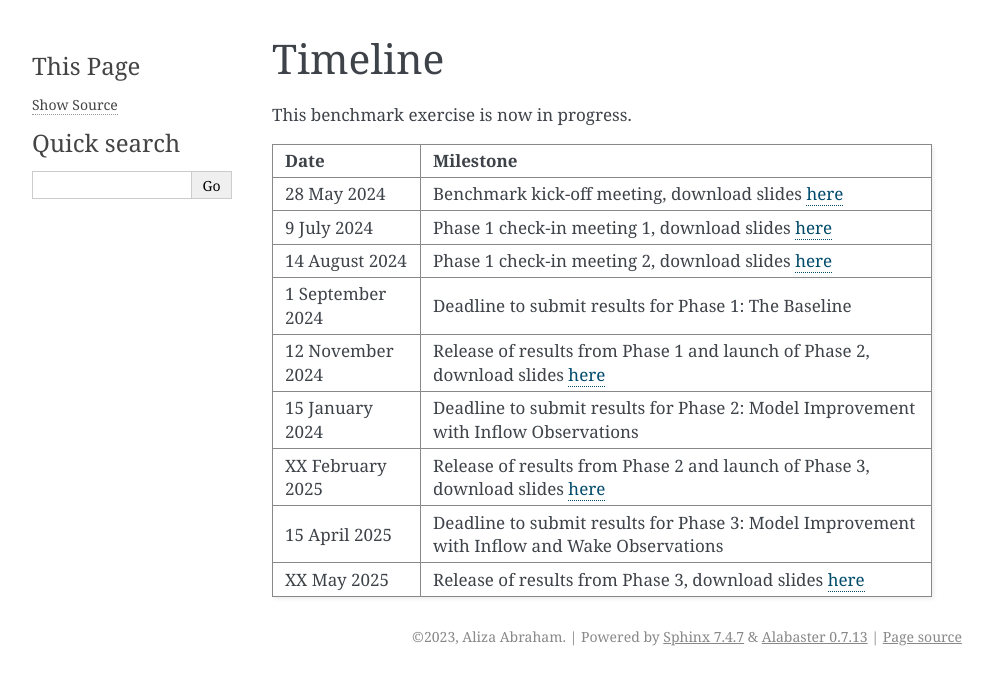
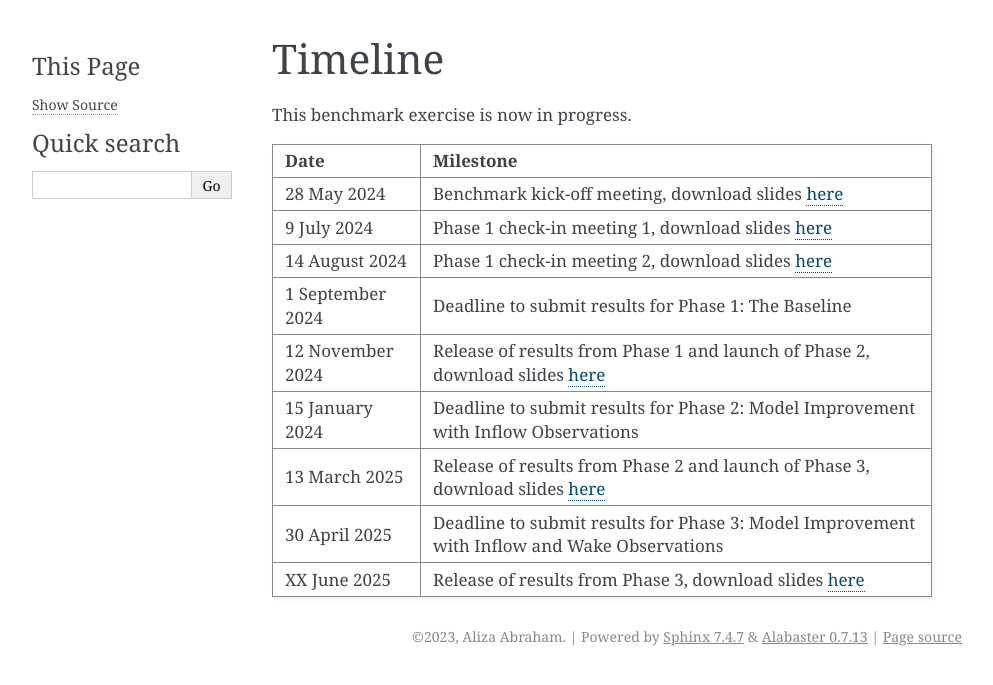
Before and after one commit to alizaoa/awaken_benchmark, a Sphinx documentation site: the page built from source/timeline.rst, in a window 1280 px wide. Shown: the top 685 px of the page, without its empty margins (148-1141 px from the left). Built offline with Sphinx 7.4.7, drawn with Linux system fonts in a browser that asks for light colours.

Commit message:
Phase 3 launch edits

```diff
--- a/source/phase3.rst
+++ b/source/phase3.rst
@@ -26,7 +26,7 @@ The benchmark team then compares the simulated results with the observed values
 
 Please read the instructions below in detail.
 
-Phase 3 officially starts on XX February 2024, when results from Phase 2 are released. Participants are expected to submit results for Phase 3 (as specified below) by 15 April 2025.
+Phase 3 officially starts on 13 March 2024, when results from Phase 2 are released. Participants are expected to submit results for Phase 3 (as specified below) by 30 April 2025.
 
 
 UPDATES from phase 2
--- a/source/timeline.rst
+++ b/source/timeline.rst
@@ -35,9 +35,9 @@ This benchmark exercise is now in progress.
 +-----------------+-------------------------------------------------------------------------------------------------------------------------------------------------------------------------+
 | 15 January 2024 | Deadline to submit results for Phase 2: Model Improvement with Inflow Observations                                                                                      |
 +-----------------+-------------------------------------------------------------------------------------------------------------------------------------------------------------------------+
-| XX February 2025| Release of results from Phase 2 and launch of Phase 3, download slides `here <https://app.box.com/s/kf9i4fzy9qqzhagf8ozpv8nty48n8zpa>`_                                 |
+| 13 March 2025   | Release of results from Phase 2 and launch of Phase 3, download slides `here <https://app.box.com/s/kf9i4fzy9qqzhagf8ozpv8nty48n8zpa>`_                                 |
 +-----------------+-------------------------------------------------------------------------------------------------------------------------------------------------------------------------+
-| 15 April 2025   | Deadline to submit results for Phase 3: Model Improvement with Inflow and Wake Observations                                                                             |
+| 30 April 2025   | Deadline to submit results for Phase 3: Model Improvement with Inflow and Wake Observations                                                                             |
 +-----------------+-------------------------------------------------------------------------------------------------------------------------------------------------------------------------+
-| XX May 2025     | Release of results from Phase 3, download slides `here <https://app.box.com/s/kf9i4fzy9qqzhagf8ozpv8nty48n8zpa>`_                                                       |
+| XX June 2025    | Release of results from Phase 3, download slides `here <https://app.box.com/s/kf9i4fzy9qqzhagf8ozpv8nty48n8zpa>`_                                                       |
 +-----------------+-------------------------------------------------------------------------------------------------------------------------------------------------------------------------+
```
Also changed, not shown: other parts of source/phase3.rst (+1 -0 lines), 8 other files.
